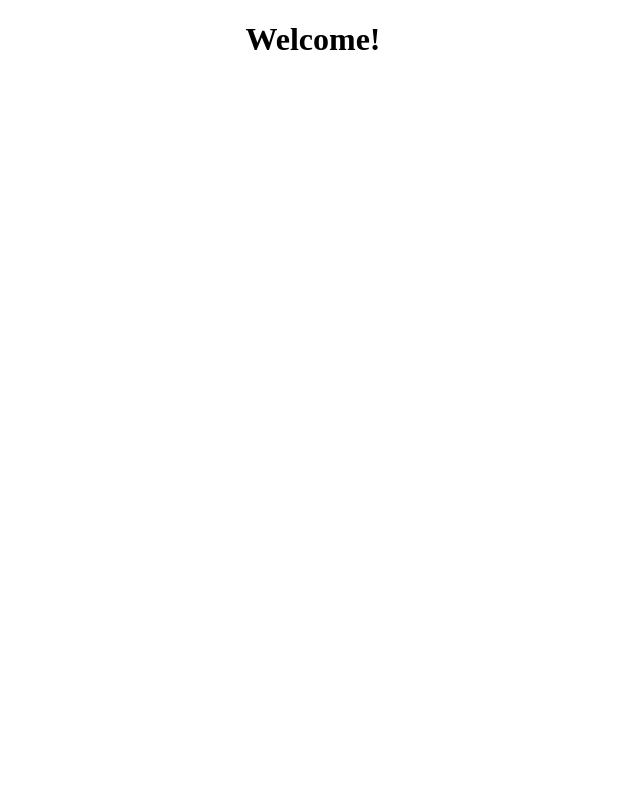
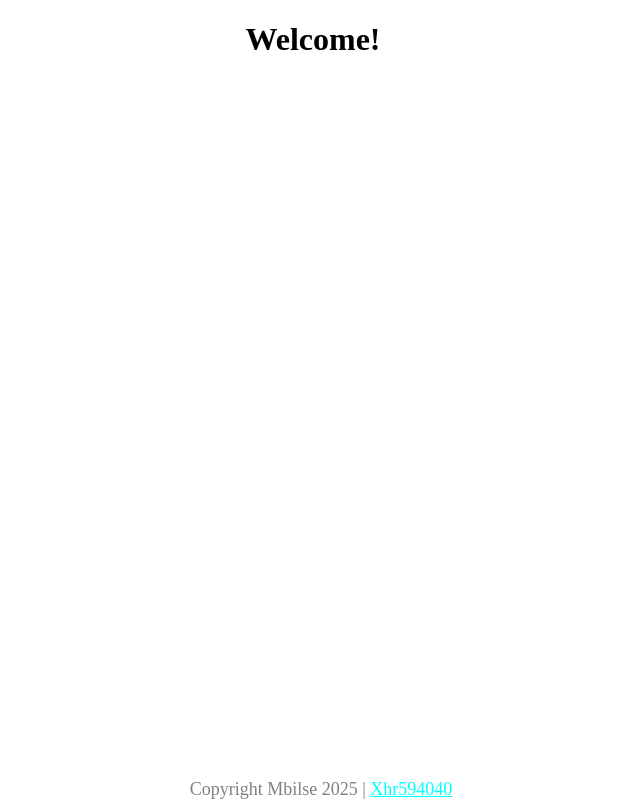
Before and after one commit to xhr594040/xhr594040.github.io, a plain HTML site: page index.html in a window 1280 px wide. Shown: the whole page, without its empty margins (327-967 px from the left). Drawn offline with Linux system fonts and the light colour scheme.

Commit message:
一些更新

```diff
--- a/index.html
+++ b/index.html
@@ -25,6 +25,9 @@
   <body>
 
   <h1>Welcome!</h1>
+  <div class="footer">
+        Copyright Mbilse 2025 | <a href=" ">Xhr594040</a>
+  </div>
   </body>
 
 </html>
```
